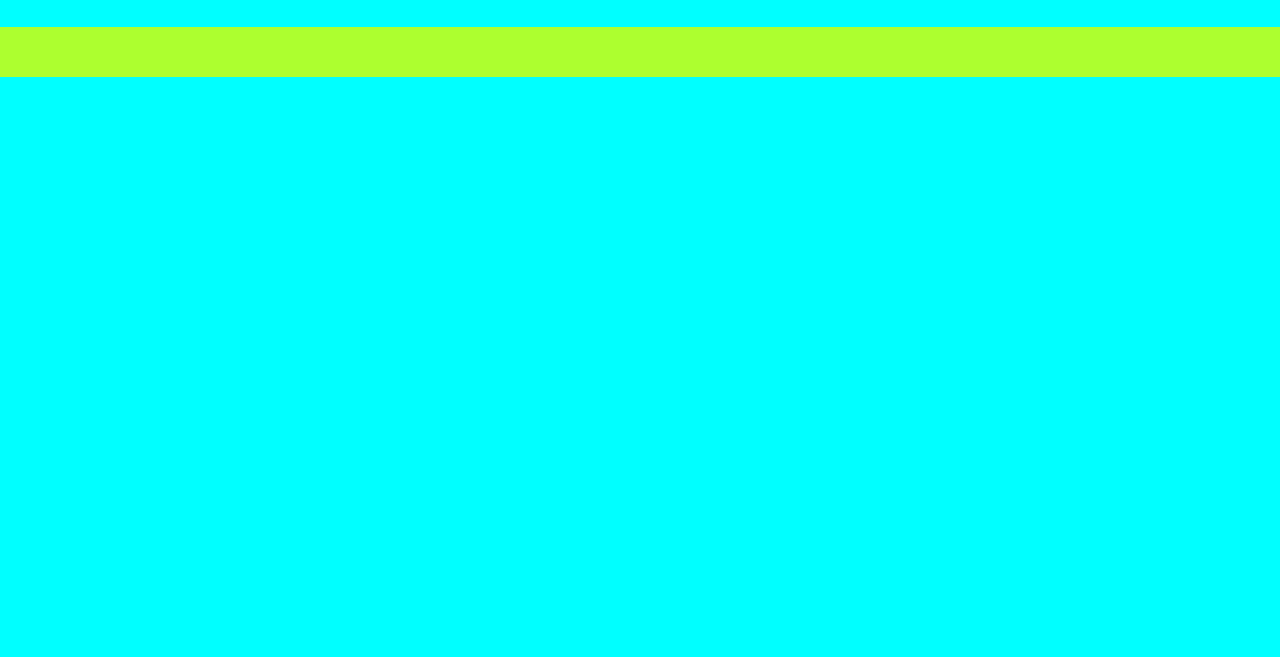
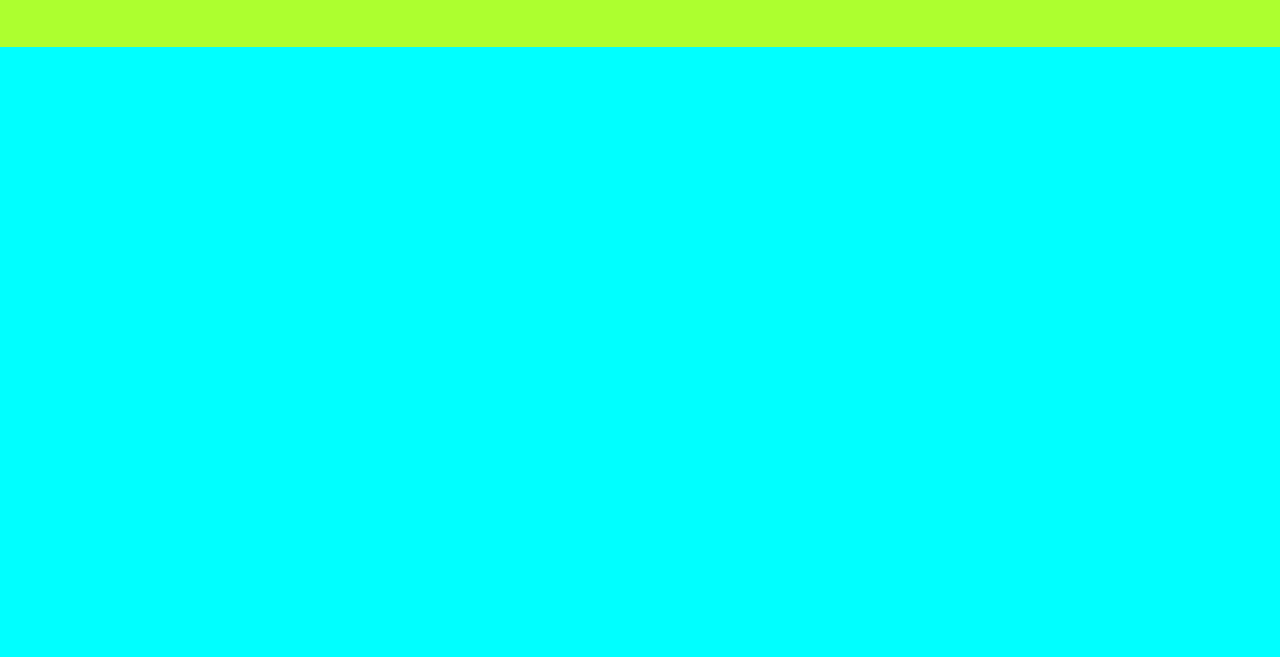
Before and after one commit to Rafalepka/gradient, a plain HTML site: page index.html in a window 1280 px wide. Shown: the part 143-800 px from the top of the page. Drawn offline with Linux system fonts and the light colour scheme.

Commit message:
4 wiersze i poprawiony div_zielony

```diff
--- a/css/style.css
+++ b/css/style.css
@@ -95,7 +95,7 @@
 
 #div_zielony{
 	position: relative;
-	top: 100px;
+	top: 70px;
 	width: 100%;
 	height: 50px;
 	background-color: greenyellow;
```
